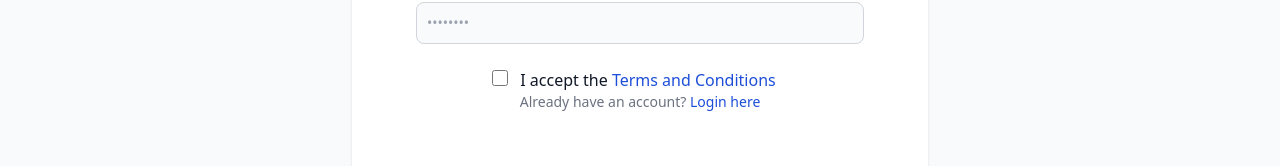
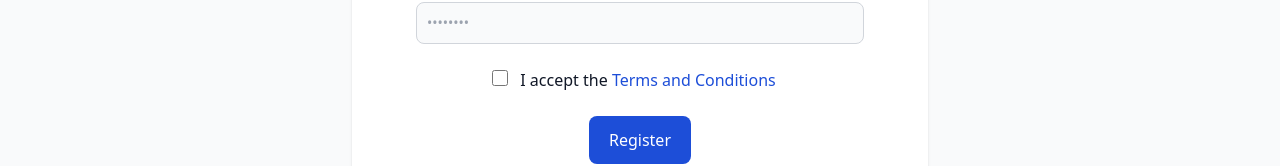
Before and after one commit to mattpanyor/thames-trust, a React (Vite) app: page /sign-up in a window 1280 px wide. Shown: the part 650-816 px from the top of the page. Built offline with nearby package versions, Linux system fonts and the light colour scheme.

Commit message:
button added

```diff
--- a/src/features/signUpForm/SignUpForm.jsx
+++ b/src/features/signUpForm/SignUpForm.jsx
@@ -1,4 +1,5 @@
 import './signUpForm.css'
+import { Button } from 'src/components/elements';
 
 export function SignUpForm() {
   return (
@@ -145,8 +146,9 @@ export function SignUpForm() {
                 </a>
               </label>
             </div>
-            <div>
-            <div className="text-sm font-medium text-gray-500 dark:text-gray-400">
+            <div className="extra mt-6 ">
+            <Button btnType={'submit'} btnText={'Register'} />
+            <div className="text-sm font-medium text-gray-500 dark:text-gray-400 mt-6">
               Already have an account?{' '}
               <a href="#" className="text-blue-700 hover:underline dark:text-blue-500">
                 Login here
```
